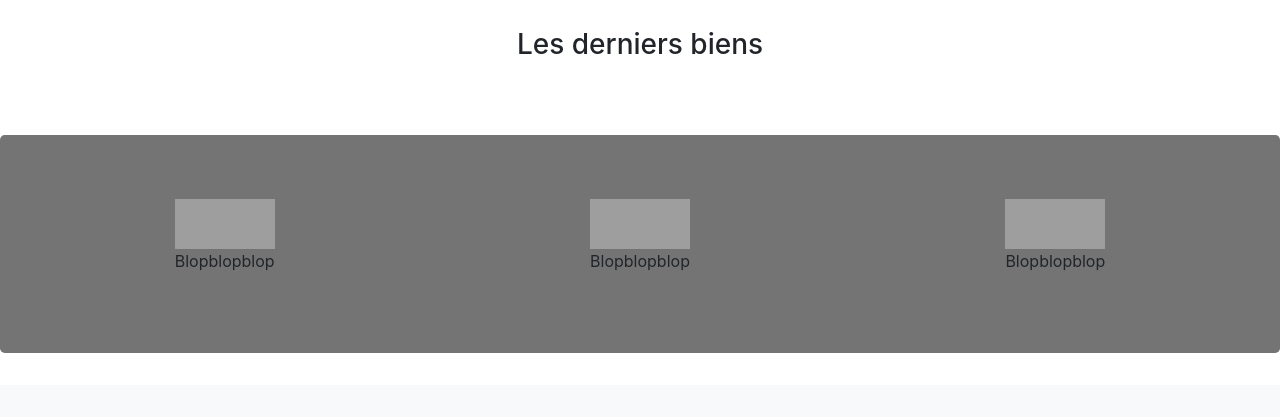
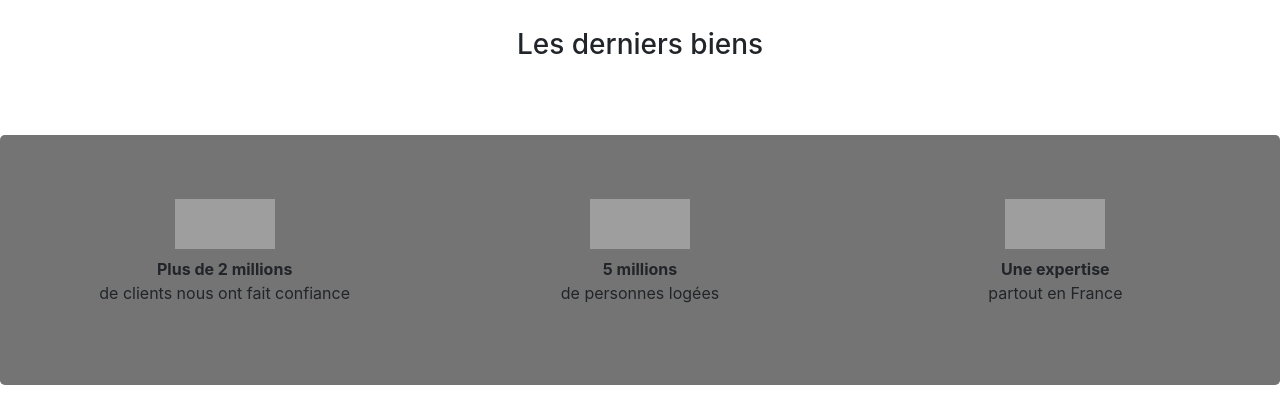
Before and after one commit to QuentG/Sylab, a Symfony app: template templates/home.html.twig in a window 1280 px wide. Shown: the part 424-841 px from the top of the page. Before the commit the page ends 777 px from the top, so only its background shows below. Run offline with Twig, Linux system fonts and the light colour scheme; the template is opened without the code that fills it, so the values that code supplies are empty; some libraries are stand-ins or nearby versions; grey boxes are pictures that could not be loaded.

Commit message:
Slight update design

```diff
--- a/templates/home.html.twig
+++ b/templates/home.html.twig
@@ -48,17 +48,20 @@
         <div class="row">
             <div class="col-md-4 text-center">
                 <img class="" src="https://picsum.photos/100/50/?random" alt="Icon">
-                <p>Blopblopblop</p>
+                <p class="mt-2"><strong>Plus de 2 millions</strong><br>
+                    de clients nous ont fait confiance</p>
             </div>
 
              <div class="col-md-4 text-center">
                 <img class="" src="https://picsum.photos/100/50/?random" alt="Icon">
-                <p>Blopblopblop</p>
+                 <p class="mt-2"><strong>5 millions</strong><br>
+                     de personnes logées</p>
             </div>
 
              <div class="col-md-4 text-center">
                 <img class="" src="https://picsum.photos/100/50/?random" alt="Icon">
-                <p>Blopblopblop</p>
+                <p class="mt-2"><strong>Une expertise</strong><br>
+                    partout en France</p>
             </div>
         </div>
     </div>
```
